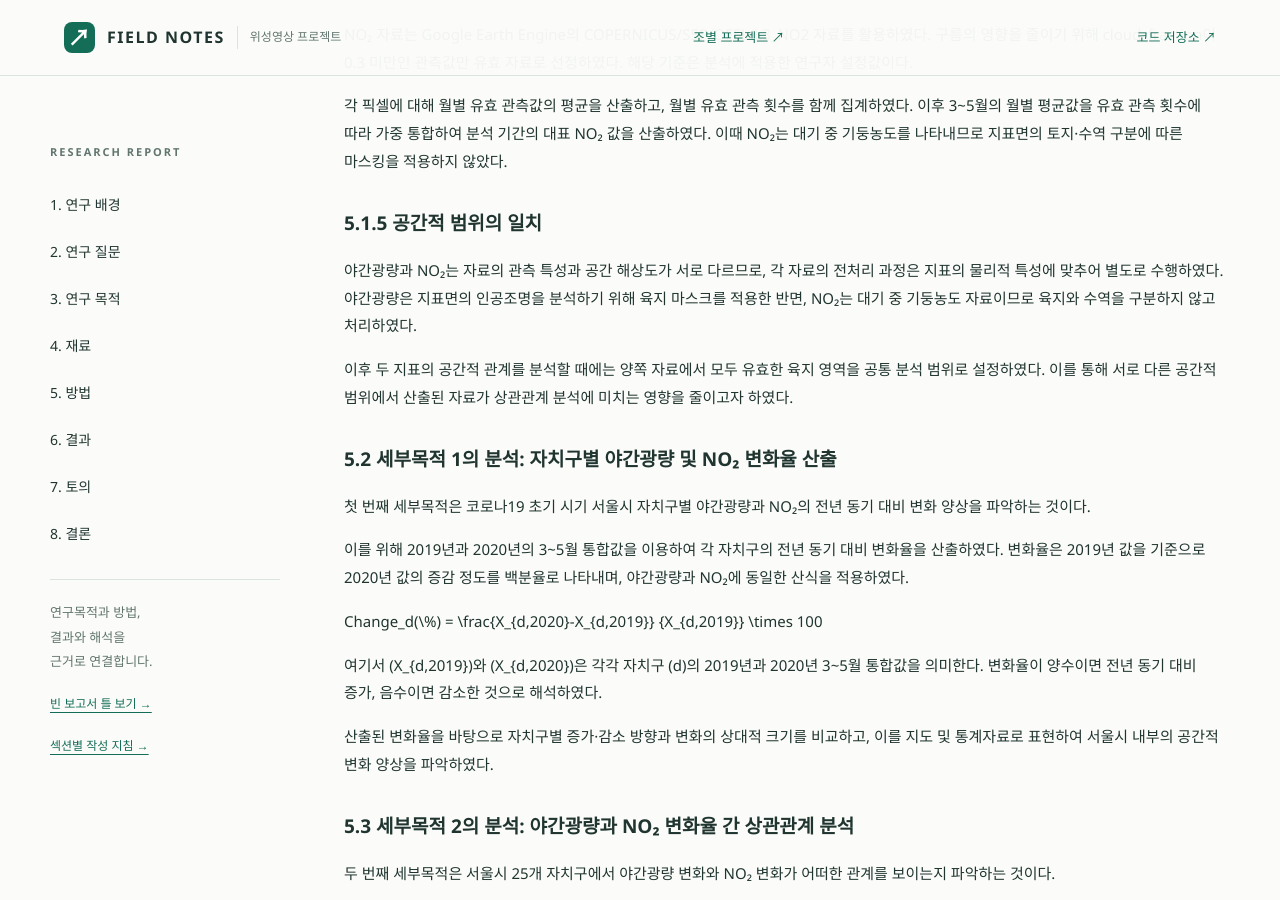
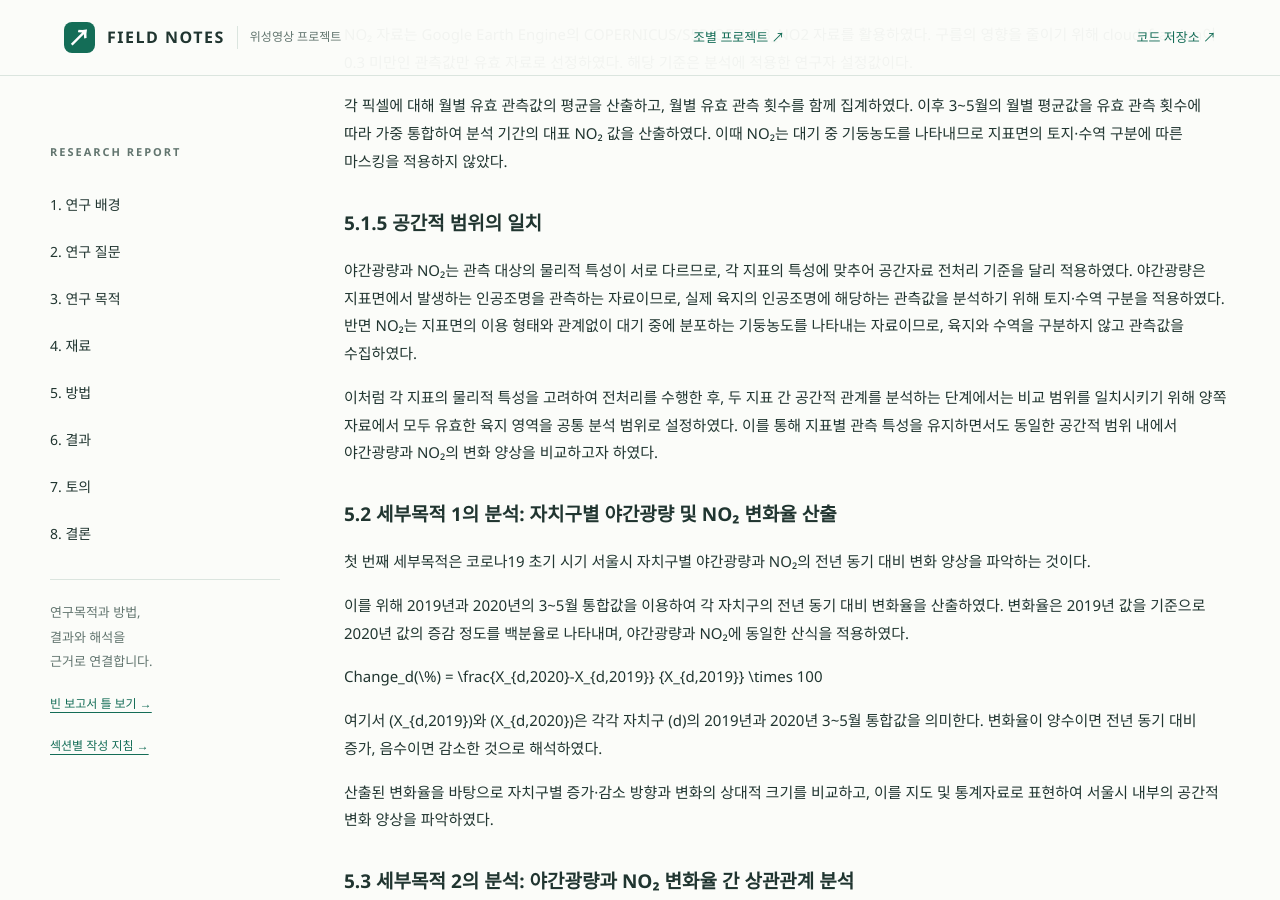
Before and after one commit to rlawkdgns3550-cmyk/surveying2_team03, a Jekyll site: the page built from docs/index.md, in a window 1280 px wide and 900 px high, scrolled down 10402 px. Built offline with Jekyll 4.4.1, drawn with Linux system fonts in a browser that asks for light colours.

Commit message:
Update index.md

```diff
--- a/docs/index.md
+++ b/docs/index.md
@@ -147,10 +147,9 @@ NO₂ 자료는 Google Earth Engine의 COPERNICUS/S5P/OFFL/L3_NO2 자료를 활
 각 픽셀에 대해 월별 유효 관측값의 평균을 산출하고, 월별 유효 관측 횟수를 함께 집계하였다. 이후 3~5월의 월별 평균값을 유효 관측 횟수에 따라 가중 통합하여 분석 기간의 대표 NO₂ 값을 산출하였다. 이때 NO₂는 대기 중 기둥농도를 나타내므로 지표면의 토지·수역 구분에 따른 마스킹을 적용하지 않았다.
 
 ### 5.1.5 공간적 범위의 일치
+야간광량과 NO₂는 관측 대상의 물리적 특성이 서로 다르므로, 각 지표의 특성에 맞추어 공간자료 전처리 기준을 달리 적용하였다. 야간광량은 지표면에서 발생하는 인공조명을 관측하는 자료이므로, 실제 육지의 인공조명에 해당하는 관측값을 분석하기 위해 토지·수역 구분을 적용하였다. 반면 NO₂는 지표면의 이용 형태와 관계없이 대기 중에 분포하는 기둥농도를 나타내는 자료이므로, 육지와 수역을 구분하지 않고 관측값을 수집하였다.
 
-야간광량과 NO₂는 자료의 관측 특성과 공간 해상도가 서로 다르므로, 각 자료의 전처리 과정은 지표의 물리적 특성에 맞추어 별도로 수행하였다. 야간광량은 지표면의 인공조명을 분석하기 위해 육지 마스크를 적용한 반면, NO₂는 대기 중 기둥농도 자료이므로 육지와 수역을 구분하지 않고 처리하였다.
-
-이후 두 지표의 공간적 관계를 분석할 때에는 양쪽 자료에서 모두 유효한 육지 영역을 공통 분석 범위로 설정하였다. 이를 통해 서로 다른 공간적 범위에서 산출된 자료가 상관관계 분석에 미치는 영향을 줄이고자 하였다.
+이처럼 각 지표의 물리적 특성을 고려하여 전처리를 수행한 후, 두 지표 간 공간적 관계를 분석하는 단계에서는 비교 범위를 일치시키기 위해 양쪽 자료에서 모두 유효한 육지 영역을 공통 분석 범위로 설정하였다. 이를 통해 지표별 관측 특성을 유지하면서도 동일한 공간적 범위 내에서 야간광량과 NO₂의 변화 양상을 비교하고자 하였다.
 
 ### 5.2 세부목적 1의 분석: 자치구별 야간광량 및 NO₂ 변화율 산출
 첫 번째 세부목적은 코로나19 초기 시기 서울시 자치구별 야간광량과 NO₂의 전년 동기 대비 변화 양상을 파악하는 것이다.
```
